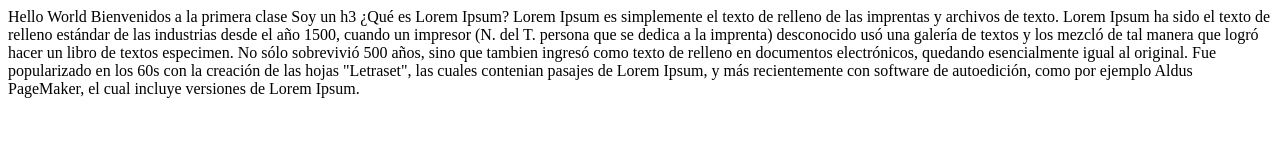
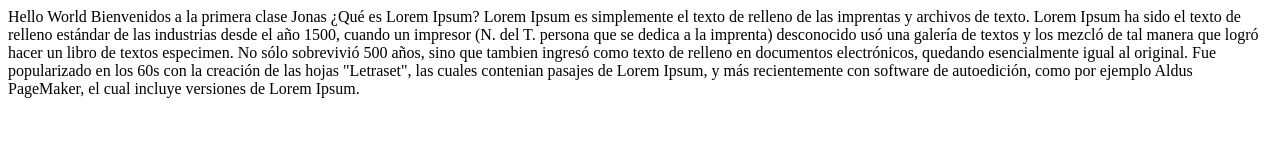
Before and after one commit to akairu/mcc2017, a plain HTML site: page index.html in a window 1280 px wide. Drawn offline with Linux system fonts and the light colour scheme.

Commit message:
etiqueta jonas

```diff
--- a/index.html
+++ b/index.html
@@ -4,7 +4,7 @@
     <body>
         <edsson>Hello World<edsson>
         <german>Bienvenidos a la primera clase<german>
-        <jonas>Soy un h3<jonas>
+        <jonas>Jonas<jonas>
         <felix>¿Qué es Lorem Ipsum?
             Lorem Ipsum es simplemente el texto de relleno de las imprentas y archivos de texto. Lorem Ipsum ha sido el texto de relleno estándar de las industrias desde el año 1500, cuando un impresor (N. del T. persona que se dedica a la imprenta) desconocido usó una galería de textos y los mezcló de tal manera que logró hacer un libro de textos especimen. No sólo sobrevivió 500 años, sino que tambien ingresó como texto de relleno en documentos electrónicos, quedando esencialmente igual al original. Fue popularizado en los 60s con la creación de las hojas "Letraset", las cuales contenian pasajes de Lorem Ipsum, y más recientemente con software de autoedición, como por ejemplo Aldus PageMaker, el cual incluye versiones de Lorem Ipsum.<german>
     </body>
```
